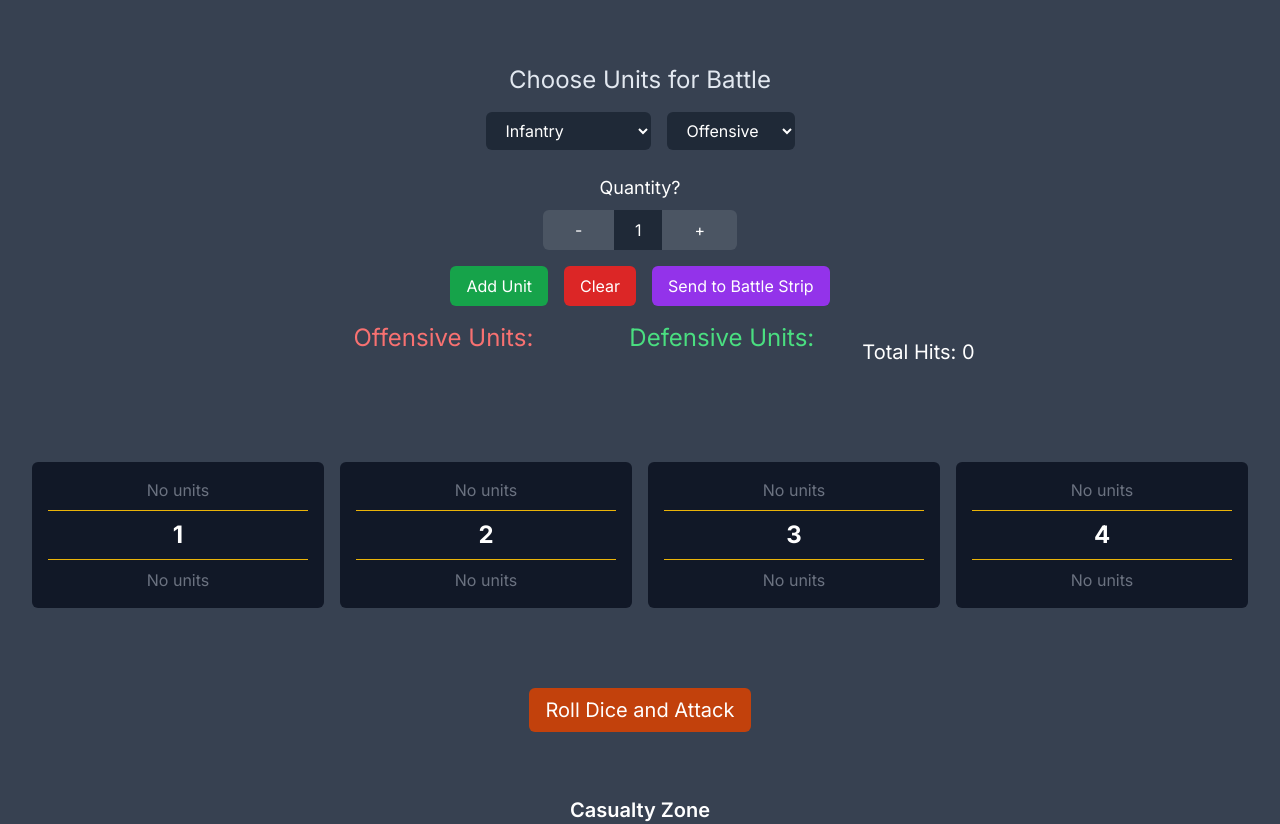
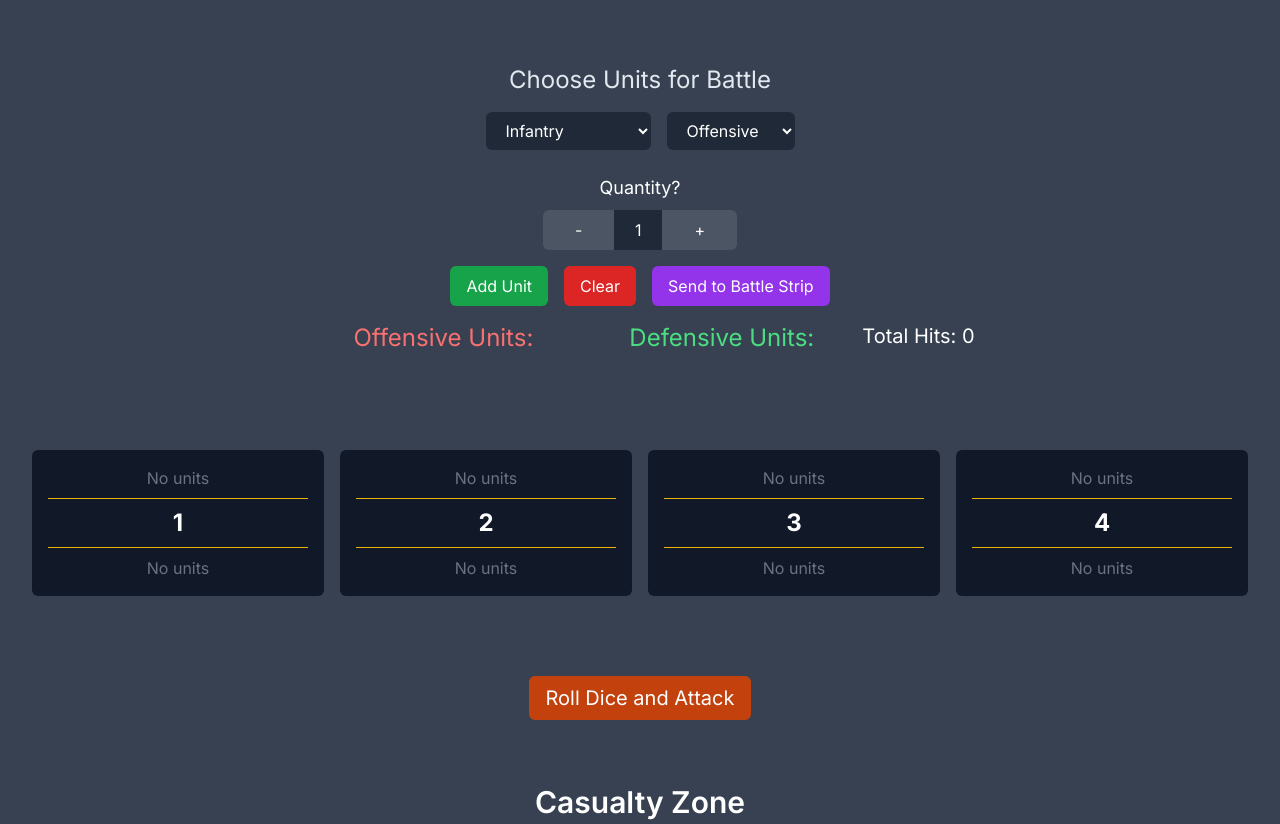
Before and after one commit to AshyLarryM/axis_and_allies_helper_v2, a Next.js app: page / in a window 1280 px wide. Built offline with nearby package versions, Linux system fonts and the light colour scheme.

Commit message:
Auto Assigning with toast notifications.

```diff
--- a/src/app/layout.tsx
+++ b/src/app/layout.tsx
@@ -1,6 +1,7 @@
 import type { Metadata } from "next";
 import { Inter } from "next/font/google";
 import "./globals.css";
+import { Toaster } from "react-hot-toast";
 
 const inter = Inter({ subsets: ["latin"] });
 
@@ -16,7 +17,9 @@ export default function RootLayout({
 }>) {
   return (
     <html lang="en">
-      <body className={`${inter.className} bg-gray-700`}>{children}</body>
+      <body className={`${inter.className} bg-gray-700`}>{children}
+        <Toaster position="top-center" />
+      </body>
     </html>
   );
 }
--- a/src/app/page.tsx
+++ b/src/app/page.tsx
@@ -1,7 +1,8 @@
 'use client';
 import { newUnit } from "@/lib/units";
 import Image from "next/image";
-import { useState } from "react";
+import { useEffect, useState } from "react";
+import toast from "react-hot-toast";
 
 type UnitName = "Infantry" | "Tank" | "Fighter" | "Bomber" | "Battleship" | "Submarine" | "Destroyer" | "Transport" | "Aircraft Carrier";
 type UnitType = "land" | "air" | "sea";
@@ -37,6 +38,16 @@ export default function Home() {
 
 	const [isOffensivePhase, setIsOffensivePhase] = useState<boolean>(true);
 
+	useEffect(() => {
+		const totalDefensiveUnits = calculateTotalUnits(defensiveDefenseGroups);
+		if (hits > 0 && hits >= totalDefensiveUnits && isOffensivePhase) {
+			checkAndAutoAssignHits();
+			setIsOffensivePhase(false);  // Change the phase immediately
+		}
+	}, [hits, defensiveDefenseGroups, isOffensivePhase]);
+
+
+
 	function addUnit() {
 		const unit = newUnit(selectedUnit, count, position);
 
@@ -66,8 +77,9 @@ export default function Home() {
 	}
 
 	function sendToBattleStrip() {
-		if (!offensiveUnits.length || !defensiveUnits.length) {
+		if (!offensiveUnits.length || !defensiveUnits.length) { // check if offensive and defensive units exist
 			console.log('need to add units for offense and defense!');
+			toast.error("Must add units for Offense and Defense first!")
 			return;
 		}
 
@@ -132,11 +144,16 @@ export default function Home() {
 				updatedDefenseGroups[Number(defenseValue)] = []; // Remove all units from defense group
 			});
 
-			// Update the state
+			const casualtySummary = newCasualties.map(unit => `${unit.name} x ${unit.count}`).join(', ');
+			toast.success(`Units hit and auto-assigned to casualty zone: ${casualtySummary}`);
+
 			setDefensiveDefenseGroups(updatedDefenseGroups);
 			setCasualtyZone([...casualtyZone, ...newCasualties]);
 			setHits(0); // Reset the hits after applying
 			setIsOffensivePhase(false);
+
+			console.log("casualties: ", newCasualties);
+			toast.success(`Casualties:  ${newCasualties}`); // TODO: Not sure why not displaying.
 		}
 	}
 
@@ -153,7 +170,6 @@ export default function Home() {
 			setCurrentAttackValue(highestAttackValue);
 			attackWithGroup(highestAttackValue);
 		}
-
 		else {
 			const availableAttackValues = Object.keys(offensiveAttackGroups) // Find the next highest attack value group that hasn't attacked yet
 				.map(Number)
@@ -165,13 +181,13 @@ export default function Home() {
 				if (availableAttackValues.length === 1) {
 					attackWithGroup(nextHighestAttackValue);
 					console.log("All attack groups have already attacked!");
+					toast.success("All attack groups have already attacked!")
 
 					checkAndAutoAssignHits();
 
 					setIsOffensivePhase(false);
 					setCurrentAttackValue(null);
 				}
-
 				else {
 					setCurrentAttackValue(nextHighestAttackValue);
 					attackWithGroup(nextHighestAttackValue);
@@ -179,6 +195,7 @@ export default function Home() {
 			}
 		}
 	}
+
 
 	function attackWithGroup(attackValue: number) {
 		const attackGroup = offensiveAttackGroups[attackValue];
@@ -194,7 +211,12 @@ export default function Home() {
 				}
 			});
 
-			setHits(prevHits => prevHits + newHits);
+
+			setHits(prevHits => {
+                const updatedHits = prevHits + newHits;
+                console.log("Updated hits: ", updatedHits);
+                return updatedHits;
+            });
 
 			setGroupsAttacked(prev => {
 				const updatedSet = new Set(prev);
@@ -203,6 +225,7 @@ export default function Home() {
 			});
 
 			console.log(`Rolling ${totalUnits} dice for attack group with attack value of ${attackValue}:`);
+			toast.success(`Rolling ${totalUnits} dice for attack group with attack value of ${attackValue}: `);
 			console.log("Dice Rolls:", diceRolls);
 		} else {
 			console.log(`No units available for attack value: ${attackValue}`);
@@ -226,6 +249,7 @@ export default function Home() {
 		setGroupsAttacked(new Set());
 		setHits(0);
 		setIsOffensivePhase(true);
+		setCasualtyZone([]);
 
 		console.log("cleared state")
 	}
@@ -325,7 +349,7 @@ export default function Home() {
 							))}
 						</ul>
 					</div>
-					<div className="mt-4 text-white text-xl">
+					<div className="text-white text-xl">
 						<h2>Total Hits: {hits}</h2>
 					</div>
 				</div>
@@ -395,10 +419,10 @@ export default function Home() {
 
 				<div className="flex justify-center mt-16">
 					<div>
-						<h3 className="text-xl text-white font-semibold">Casualty Zone</h3>
+						<h3 className="text-3xl text-white font-semibold">Casualty Zone</h3>
 						<ul>
 							{casualtyZone.map((unit, index) => (
-								<li key={index} className="text-red-500">{`${unit.name} x ${unit.count}`}</li>
+								<li key={index} className="text-xl text-red-500">{`${unit.name} x ${unit.count}`}</li>
 							))}
 						</ul>
 					</div>
```
Also changed, not shown: package.json (+5 -4 lines), 1 other file (tests, documents, lock files or other folders).
